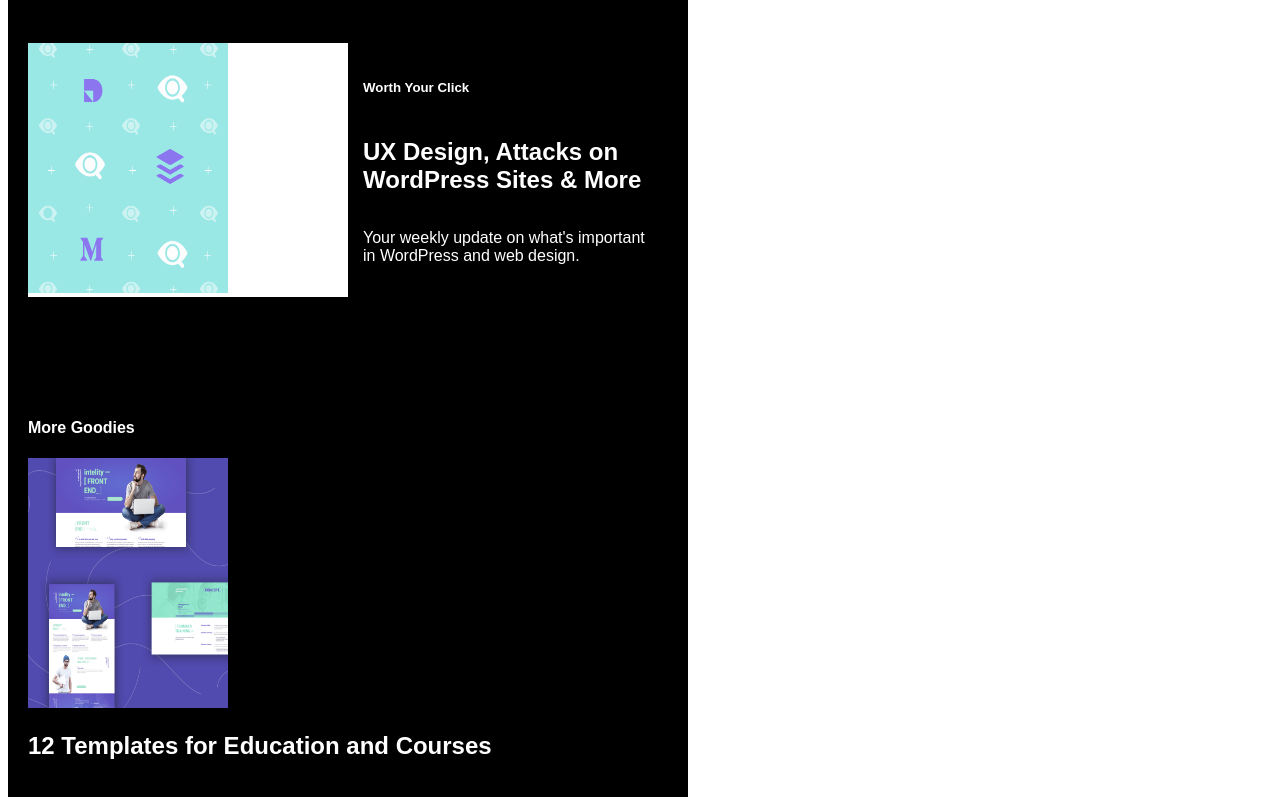
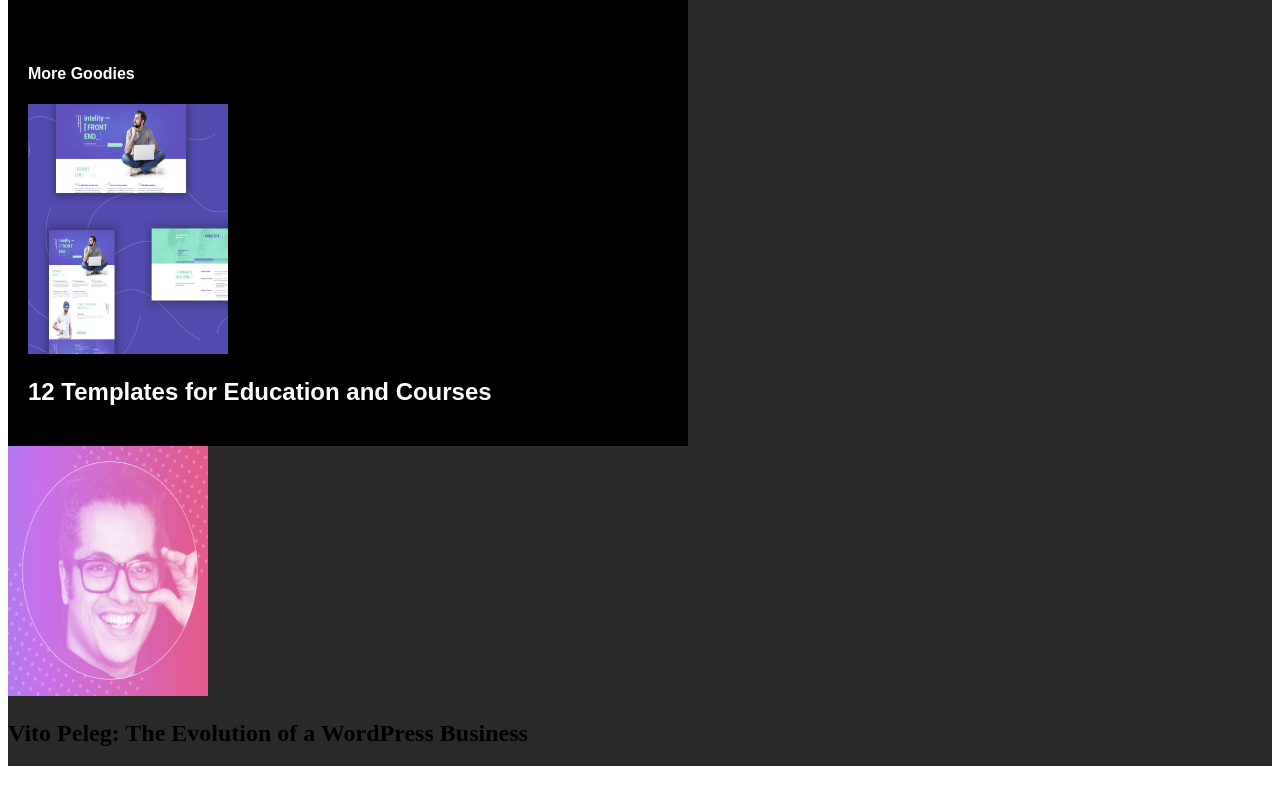
Before and after one commit to jerome-wilson-developer/blog_elementor-wordpress, a plain HTML site: page index.html in a window 1280 px wide. Shown: the part 1960-2757 px from the top of the page. After the commit the page ends 2734 px from the top, so only its background shows below. Drawn offline with Linux system fonts and the light colour scheme.

Commit message:
updates.

```diff
--- a/index.html
+++ b/index.html
@@ -46,7 +46,7 @@
     <table id="main-wrapper" width="100%"
     align="center" border="0"
     cellspacing="0" cellpadding="0"
-    style="background-color:#ffffff;">
+    style="background-color:#292929;">
 
 <!--Begin parent-row for the email-table @600px:width -->
 <tr>
@@ -130,61 +130,7 @@ margin-bottom:100px; text-align:center;">
 
 
 
-
-
-<!-- begin parent-row for personal-brand section-1 -->
-<!-- <tr class="personal-brand" style="margin-top:100px;
-margin-bottom:300px;">
-    <td> -->
-<!-- begin left-column -->
-        <!-- <table class="left-column" width="50%"
-        align="left" cellspacing="0" cellpadding="0"
-        border="0" style="background:#fff;">
-            <tr>
-                <td style="display:inline-block;">
-                    <img src="images/img-personal-brand.jpg"
-                    width="320" height="330"
-                    alt="logo for elementor"/>
-                </td>
-            </tr>
-        </table>   -->
-        <!-- end left-column -->
-        <!-- begin right-column -->
-        <!-- <table class="right-column" width="50%"
-        align="right" cellspacing="0" cellpadding="0"
-        border="0" style="background: black;
-        padding:15px 15px 70px 15px;">
-            <tr>
-                <td>
-                    <h5>Monday Masterclass</h5>
-                </td>
-            </tr>
-            <tr>
-                <td>
-                    <h2>
-                        Build Your Personal Brand
-                        Through Online Communities
-                    </h2>
-                </td>
-            </tr>
-            <tr>
-                <td>
-                    <p>
-                        How to successfully promote
-                        your services on social media.
-                    </p>
-                </td>
-            </tr>
-        </table>   -->
-        <!-- end right-column -->
-  <!-- </td>
-</tr>  -->
-<!-- end parent-row for personal-brand section-1 -->
-
-
-
-
-<!-- begin parent-row for personal-brand section-1.2222 -->
+<!-- begin parent-row for personal-brand section-2 -->
 <tr class="ux-design" style="margin-top:100px;
 margin-bottom:100px;">
     <td>
@@ -194,10 +140,12 @@ margin-bottom:100px;">
         border="0" style="background:#fff;
         margin-bottom:100px;">
             <tr>
-            <td style="display:inline-block;">
+                <td>
+                    <a href="https://elementor.com/blog/personal-branding-through-online-communities/?utm_source=Elementor&utm_campaign=99b1eaa276-EMAIL_CAMPAIGN_MAGAZINE_10_FREE&utm_medium=email&utm_term=0_34c18994e0-99b1eaa276-135375581">
                         <img src="images/img-personal-brand.jpg"
                         width="320" height="330"
                         alt="logo for elementor"/>
+                    </a>
                 </td>
             </tr>
         </table>
@@ -232,7 +180,7 @@ border="0" style="background: black;
 <!-- end right-column -->
   </td>
 </tr>
-<!-- end parent-row for personal-brand section-1.2222 -->
+<!-- end parent-row for personal-brand section-2 -->
 
 
 
@@ -247,9 +195,11 @@ margin-bottom:100px;">
         border="0" style="background:#fff;">
             <tr>
                 <td>
+                    <a href="https://elementor.com/blog/accept-payments-on-wordpress/?utm_source=Elementor&utm_campaign=99b1eaa276-EMAIL_CAMPAIGN_MAGAZINE_10_FREE&utm_medium=email&utm_term=0_34c18994e0-99b1eaa276-135375581">
                         <img src="images/img-accept-payments.png"
-                width="200" height="250"
+                        width="300" height="300"
                         alt="logo for elementor"/>
+                    </a>
                 </td>
             </tr>
         </table>
@@ -287,7 +237,10 @@ border="0" style="background: black;
 <!-- end table for accept-payments for section-3 -->
 
 
-<!-- begin parent-row for ux-design section-1 -->
+
+
+
+<!-- begin parent-row for ux-design section-4 -->
 <tr class="ux-design" style="margin-top:100px;
 margin-bottom:100px;">
     <td>
@@ -298,9 +251,11 @@ margin-bottom:100px;">
         margin-bottom:100px;">
             <tr>
                 <td>
+                    <a href="https://elementor.com/blog/elementor-weekly-news-11/?utm_source=Elementor&utm_campaign=99b1eaa276-EMAIL_CAMPAIGN_MAGAZINE_10_FREE&utm_medium=email&utm_term=0_34c18994e0-99b1eaa276-135375581">
                         <img src="images/img-ux-design.png"
                         width="200" height="250"
                         alt="logo for elementor"/>
+                    </a>
                 </td>
             </tr>
         </table>
@@ -335,61 +290,8 @@ border="0" style="background: black;
 <!-- end right-column -->
   </td>
 </tr>
-<!-- end parent-row for ux-design section-1 -->
+<!-- end parent-row for ux-design section-4 -->
 
-
-
-
-
-<!-- begin parent-row for ux-design section-1 -->
-<tr class="ux-design" style="margin-top:100px;
-margin-bottom:100px;">
-    <td>
-<!-- begin left-column -->
-        <table class="left-column" width="50%"
-        align="left" cellspacing="0" cellpadding="0"
-        border="0" style="background:#fff;
-        margin-bottom:100px;">
-        <tr>
-            <td>
-                <img src="images/img-ux-design.png"
-                width="200" height="250"
-                alt="logo for elementor"/>
-            </td>
-        </tr>
-        </table>
-<!-- end left-column -->
-<!-- begin right-column -->
-<table class="right-column" width="50%"
-align="right" cellspacing="0" cellpadding="0"
-border="0" style="background: black;
-  padding:15px 15px 70px 15px;">
-  <tr>
-    <td>
-        <h5>Worth Your Click</h5>
-    </td>
-</tr>
-<tr>
-    <td>
-        <h2>
-            UX Design, Attacks on
-            WordPress Sites & More
-        </h2>
-    </td>
-</tr>
-<tr>
-    <td>
-        <p>
-            Your weekly update on what's
-            important in WordPress and web design.
-        </p>
-    </td>
-</tr>
-</table>
-<!-- end right-column -->
-  </td>
-</tr>
-<!-- end parent-row for ux-design section-1 -->
 
 
 
@@ -407,10 +309,11 @@ style="margin-bottom:100px;">
 </tr>
 <tr>
     <td>
+        <a href="https://elementor.com/blog/education-and-courses-templates/?utm_source=Elementor&utm_campaign=99b1eaa276-EMAIL_CAMPAIGN_MAGAZINE_10_FREE&utm_medium=email&utm_term=0_34c18994e0-99b1eaa276-135375581">
             <img src="images/img-12-templates.png"
             width="200" height="250"
-        alt="logo for elementor"
-        style=""/>
+            alt="logo for elementor"/>
+        </a>
     </td>
 </tr>
 <tr>
@@ -432,9 +335,11 @@ style="margin-bottom:100px;">
 <tr class="section-4"
 style="margin-bottom:100px;">
     <td>
+        <a href="https://elementor.com/blog/podcast-41-vito-peleg/?utm_source=Elementor&utm_campaign=99b1eaa276-EMAIL_CAMPAIGN_MAGAZINE_10_FREE&utm_medium=email&utm_term=0_34c18994e0-99b1eaa276-135375581">
             <img src="images/img-vito-peleg.png"
             width="200" height="250"
             alt="logo for elementor"/>
+        </a>
     </td>
 </tr>
 <tr>
```
Lines whose indentation alone changed are shown as unchanged.
